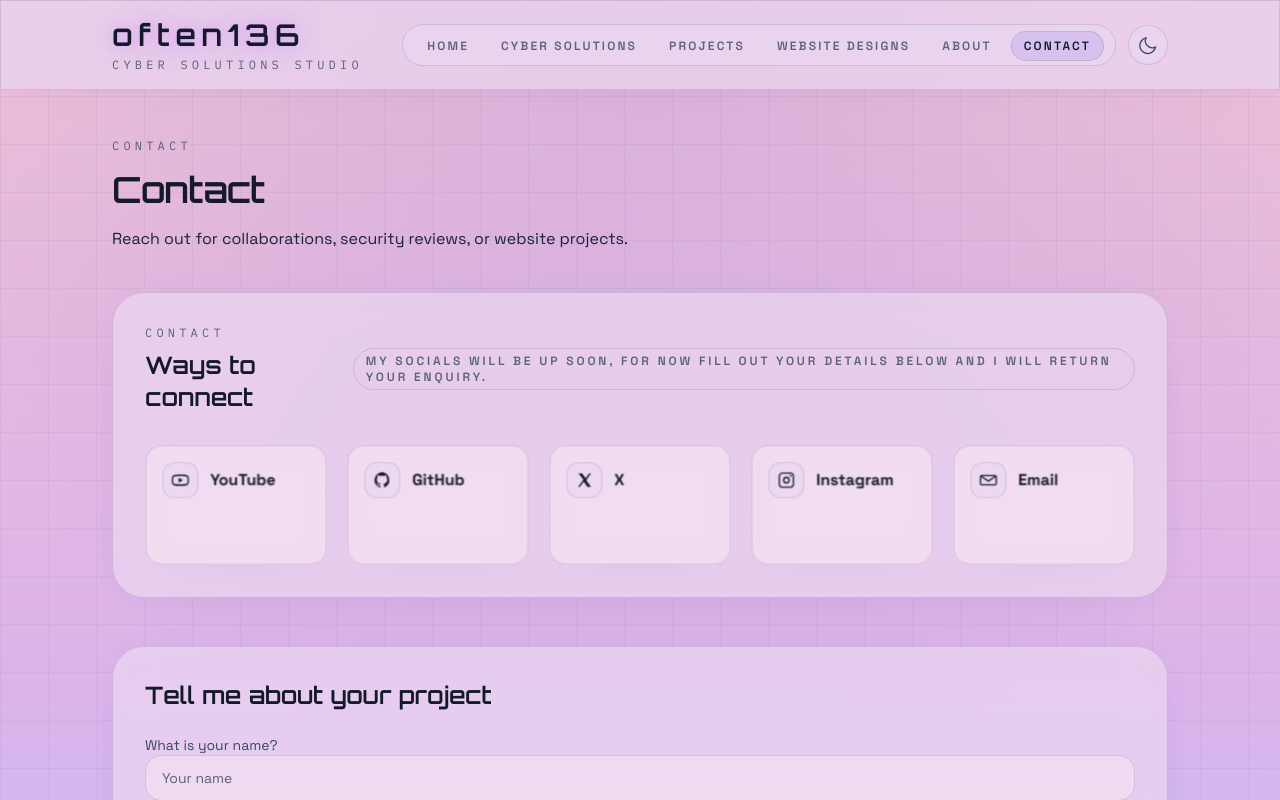
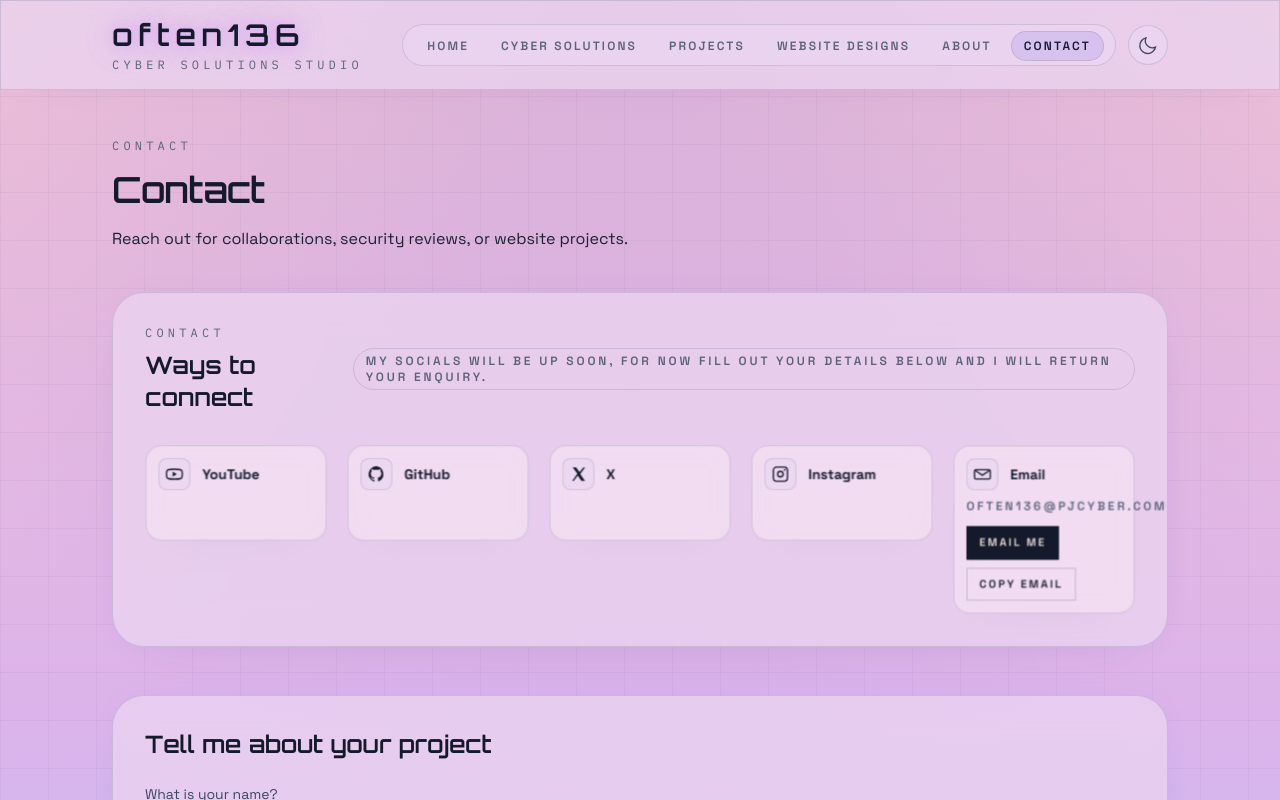
Before and after one commit to therealLordKing/Cyber-Portfolio, a React (Vite) app: page /#/contact in a window 1280 px wide. Shown: the top 800 px of the page. Built offline with nearby package versions, Linux system fonts and the light colour scheme.

Commit message:
- src/components/SectionGrid.tsx trims compact card size and adds optional custom content per card; compact     cards no longer expand.   - src/pages/Contact.tsx adds the email display with sharp buttons and clipboard copy.

```diff
--- a/src/components/SectionGrid.tsx
+++ b/src/components/SectionGrid.tsx
@@ -8,6 +8,7 @@ type SectionItem = {
   details?: string;
   tags?: string[];
   href?: string;
+  content?: ReactNode;
 };
 
 type SectionGridProps = {
@@ -81,14 +82,15 @@ export default function SectionGrid({
             isCompact ? "sm:grid-cols-2 lg:grid-cols-5" : "sm:grid-cols-2 lg:grid-cols-3"
           }`}
         >
-          {(expandedTitle
-            ? items.filter((item) => item.title === expandedTitle)
-            : items
+          {(isCompact || !expandedTitle
+            ? items
+            : items.filter((item) => item.title === expandedTitle)
           ).map((item) => {
             const isLink = Boolean(item.href);
-            const isExpanded = !isLink && expandedTitle === item.title;
+            const canExpand = !isCompact && !isLink;
+            const isExpanded = canExpand && expandedTitle === item.title;
             const detailsText = item.details ?? item.description;
-            const CardTag = isLink ? "a" : "button";
+            const CardTag = isLink ? "a" : canExpand ? "button" : "div";
 
             return (
               <div
@@ -107,15 +109,17 @@ export default function SectionGrid({
                 <CardTag
                   {...(isLink
                     ? { href: item.href }
-                    : {
-                        type: "button" as const,
-                        onClick: () =>
-                          setExpandedTitle(isExpanded ? null : item.title),
-                        "aria-expanded": isExpanded,
-                      })}
+                    : canExpand
+                      ? {
+                          type: "button" as const,
+                          onClick: () =>
+                            setExpandedTitle(isExpanded ? null : item.title),
+                          "aria-expanded": isExpanded,
+                        }
+                      : {})}
                   className={`frosted-card interactive-card flex w-full text-left text-sm text-[color:var(--text)] transition-all duration-300 ${
                     isCompact
-                      ? "min-h-[120px] flex-col justify-between rounded-2xl p-4"
+                      ? "min-h-[96px] flex-col justify-between rounded-2xl p-3"
                       : "min-h-[180px] flex-col justify-between rounded-3xl p-5"
                   } ${
                     isExpanded && !isCompact
@@ -129,7 +133,7 @@ export default function SectionGrid({
                         {item.icon ? (
                           <div
                             className={`flex items-center justify-center border border-[color:var(--border)] bg-[color:var(--surface-2)] text-[color:var(--text-strong)] ${
-                              isCompact ? "h-9 w-9 rounded-xl" : "h-10 w-10 rounded-2xl"
+                              isCompact ? "h-8 w-8 rounded-lg" : "h-10 w-10 rounded-2xl"
                             }`}
                           >
                             {item.icon}
@@ -137,19 +141,23 @@ export default function SectionGrid({
                         ) : null}
                         <div
                           className={`font-bold text-[color:var(--text-strong)] ${
-                            isCompact ? "text-base" : "text-lg"
+                            isCompact ? "text-sm" : "text-lg"
                           }`}
                         >
                           {item.title}
                         </div>
                       </div>
                     </div>
-                    {item.description ? (
+                    {item.content ? (
+                      <div className="text-sm text-[color:var(--text-soft)]">
+                        {item.content}
+                      </div>
+                    ) : item.description ? (
                       <p className="text-sm leading-relaxed text-[color:var(--text-soft)]">
                         {item.description}
                       </p>
                     ) : null}
-                    {!isCompact ? (
+                    {!isCompact && !item.content ? (
                       <p
                         className={`expandable-details text-xs text-[color:var(--text-muted)] ${
                           isExpanded ? "details-open mt-3" : ""
--- a/src/pages/Contact.tsx
+++ b/src/pages/Contact.tsx
@@ -4,6 +4,8 @@ import SectionGrid from "../components/SectionGrid";
 export default function Contact() {
   const [hasWebsite, setHasWebsite] = useState<"yes" | "no">("no");
   const [serviceNeed, setServiceNeed] = useState<string>("");
+  const [emailCopied, setEmailCopied] = useState(false);
+  const emailAddress = "often136@pjcyber.com";
 
   const urlInputClass = hasWebsite === "yes"
     ? "w-full rounded-2xl border border-[color:var(--border)] bg-[color:var(--surface-1)] px-4 py-3 text-sm text-[color:var(--text-strong)] placeholder:text-[color:var(--text-muted)] focus-visible:outline-none focus-visible:ring-2 focus-visible:ring-[color:var(--accent)]"
@@ -11,6 +13,16 @@ export default function Contact() {
 
   const showMessageField =
     serviceNeed === "something-else" || serviceNeed === "not-sure";
+
+  const handleCopyEmail = async () => {
+    try {
+      await navigator.clipboard.writeText(emailAddress);
+      setEmailCopied(true);
+      window.setTimeout(() => setEmailCopied(false), 2000);
+    } catch {
+      window.prompt("Copy email:", emailAddress);
+    }
+  };
 
   return (
     <>
@@ -84,7 +96,28 @@ export default function Contact() {
           {
             title: "Email",
             description: "",
-            href: "mailto:often136@pjcyber.com",
+            content: (
+              <div className="space-y-3">
+                <p className="text-xs font-semibold uppercase tracking-[0.22em] text-[color:var(--text-muted)]">
+                  {emailAddress}
+                </p>
+                <div className="flex flex-wrap gap-2">
+                  <a
+                    href={`mailto:${emailAddress}`}
+                    className="inline-flex items-center justify-center rounded-none border border-[color:var(--text-strong)] bg-[color:var(--text-strong)] px-3 py-2 text-[11px] font-semibold uppercase tracking-[0.2em] text-[color:var(--bg)] transition hover:brightness-110 focus-visible:outline-none focus-visible:ring-2 focus-visible:ring-[color:var(--accent)]"
+                  >
+                    Email me
+                  </a>
+                  <button
+                    type="button"
+                    onClick={handleCopyEmail}
+                    className="inline-flex items-center justify-center rounded-none border border-[color:var(--border-strong)] px-3 py-2 text-[11px] font-semibold uppercase tracking-[0.2em] text-[color:var(--text-strong)] transition hover:border-[color:var(--accent)] hover:text-[color:var(--accent)] focus-visible:outline-none focus-visible:ring-2 focus-visible:ring-[color:var(--accent)]"
+                  >
+                    {emailCopied ? "Copied" : "Copy email"}
+                  </button>
+                </div>
+              </div>
+            ),
             icon: (
               <svg viewBox="0 0 24 24" className="h-5 w-5" aria-hidden="true">
                 <path
```
